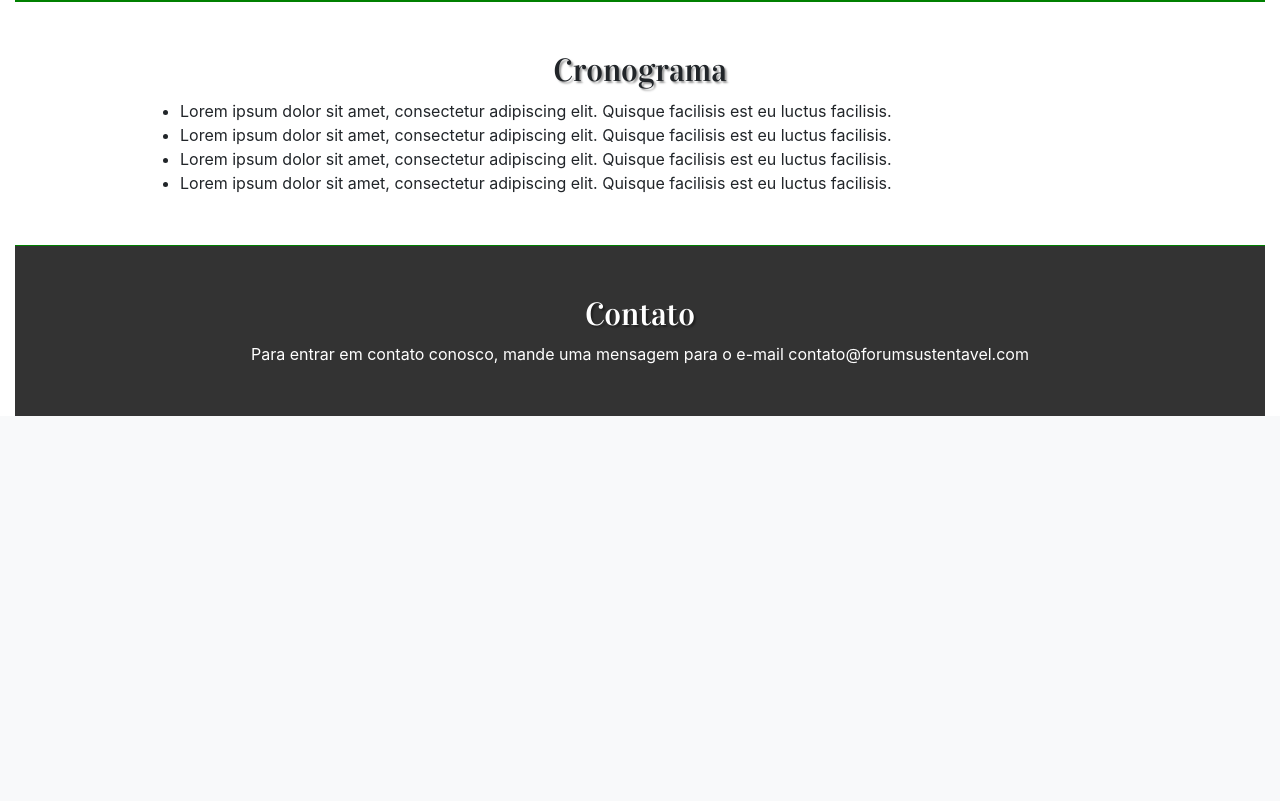
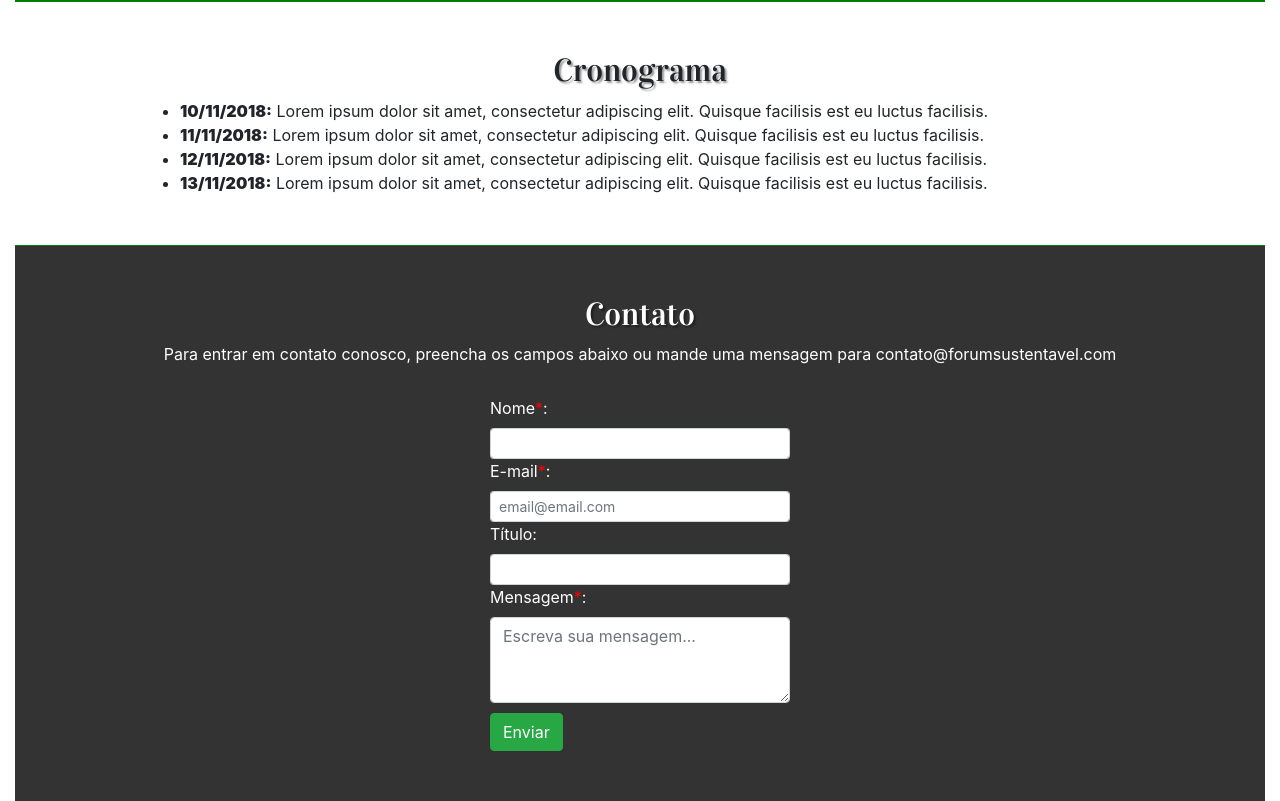
Before and after one commit to bkprestes/bkprestes.github.io, a PHP site: page /day2/index.html in a window 1280 px wide. Shown: the part 671-1472 px from the top of the page. Before the commit the page ends 1087 px from the top, so only its background shows below. Run offline with PHP 8.4, Linux system fonts and the light colour scheme; some libraries are stand-ins or nearby versions.

Commit message:
adicionado formulario para contato

```diff
--- a/day2/day2.css
+++ b/day2/day2.css
@@ -70,6 +70,10 @@ div#cronograma ul{
 	margin: auto;
 }
 
+div#cronograma ul li span{
+	font-weight: 900;
+}
+
 /*contato*/
 
 div#contato{
@@ -84,4 +88,20 @@ div#contato p{
 	width: 80%;
 	margin: auto;
 	text-align: center;
+	margin-bottom: 30px;
 }
+
+.form-group{
+	width: 80%;
+	margin: auto;
+	max-width: 300px;
+}
+
+span.obrigatorio{
+	color: red;
+
+}
+
+button.botao-contato{
+	margin-top: 10px;
+}
--- a/day2/index.html
+++ b/day2/index.html
@@ -53,10 +53,10 @@
 			<h2>Cronograma</h2>
 
 			<ul>
-				<li>Lorem ipsum dolor sit amet, consectetur adipiscing elit. Quisque facilisis est eu luctus facilisis.</li>
-				<li>Lorem ipsum dolor sit amet, consectetur adipiscing elit. Quisque facilisis est eu luctus facilisis.</li>
-				<li>Lorem ipsum dolor sit amet, consectetur adipiscing elit. Quisque facilisis est eu luctus facilisis.</li>
-				<li>Lorem ipsum dolor sit amet, consectetur adipiscing elit. Quisque facilisis est eu luctus facilisis.</li>
+				<li><span>10/11/2018:</span> Lorem ipsum dolor sit amet, consectetur adipiscing elit. Quisque facilisis est eu luctus facilisis.</li>
+				<li><span>11/11/2018:</span> Lorem ipsum dolor sit amet, consectetur adipiscing elit. Quisque facilisis est eu luctus facilisis.</li>
+				<li><span>12/11/2018:</span> Lorem ipsum dolor sit amet, consectetur adipiscing elit. Quisque facilisis est eu luctus facilisis.</li>
+				<li><span>13/11/2018:</span> Lorem ipsum dolor sit amet, consectetur adipiscing elit. Quisque facilisis est eu luctus facilisis.</li>
 			</ul>
 		</div>
 	</div>
@@ -65,7 +65,22 @@
 		<div id="contato">
 			<h2>Contato</h2>
 
-			<p>Para entrar em contato conosco, mande uma mensagem para o e-mail contato@forumsustentavel.com</p>
+			<p>Para entrar em contato conosco, preencha os campos abaixo ou mande uma mensagem para contato@forumsustentavel.com</p>
+			<form>
+				<div class="form-group">
+					<label>Nome<span class="obrigatorio">*</span>:</label>
+					<input type="text" name="nome" class="form-control form-control-sm">
+					<label>E-mail<span class="obrigatorio">*</span>:</label>
+					<input type="email" name="email" class="form-control form-control-sm" placeholder="email@email.com">
+					<label>Título:</label>
+					<input type="text" name="titulo" class="form-control form-control-sm">
+					<label>Mensagem<span class="obrigatorio">*</span>:</label>
+					<textarea class="form-control" rows="3" placeholder="Escreva sua mensagem..."></textarea>
+					<button type="submit" class="btn btn-success botao-contato">Enviar</button>
+				</div>
+
+
+			</form>
 		</div>
 	</div>
 
```
